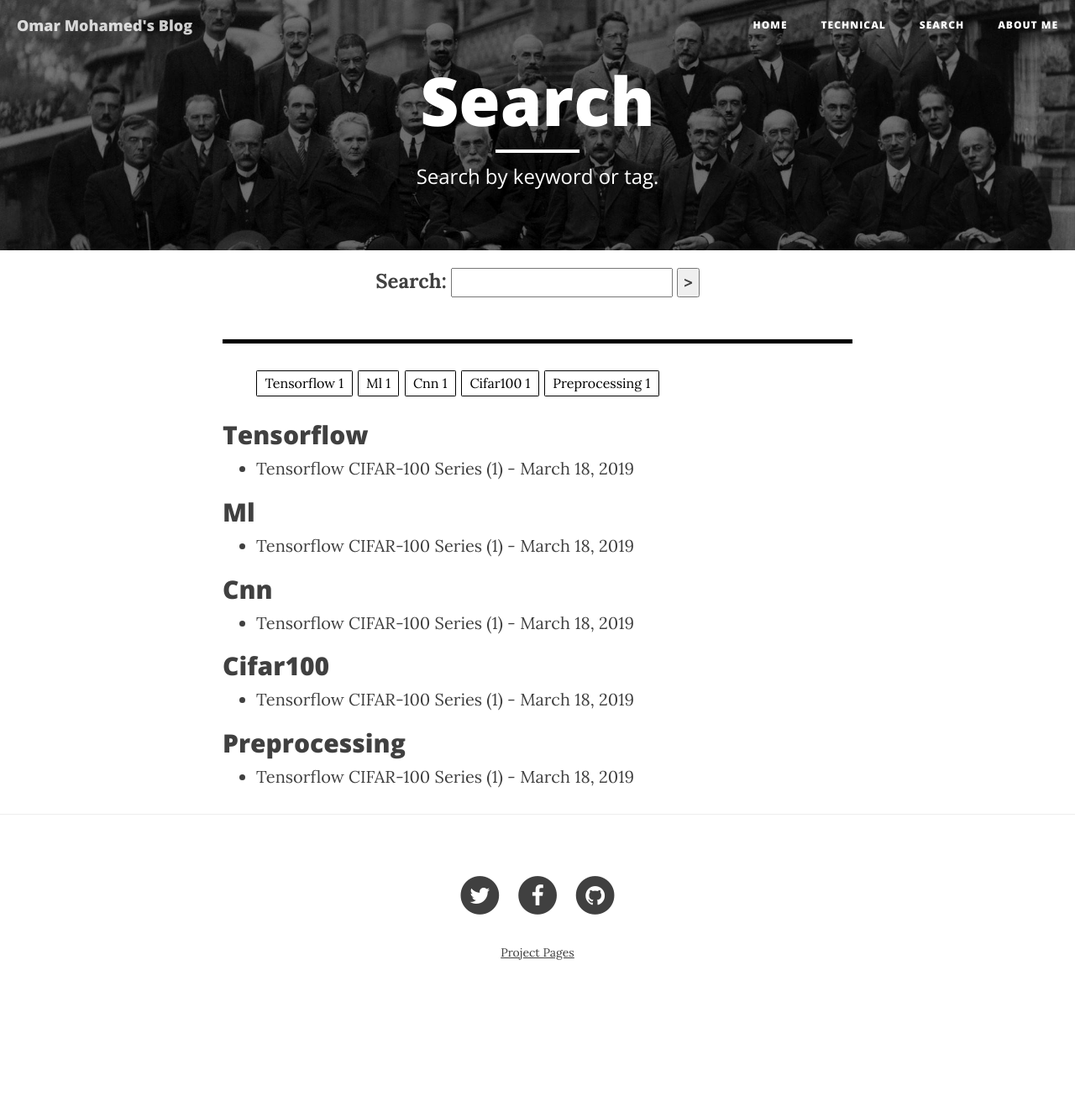
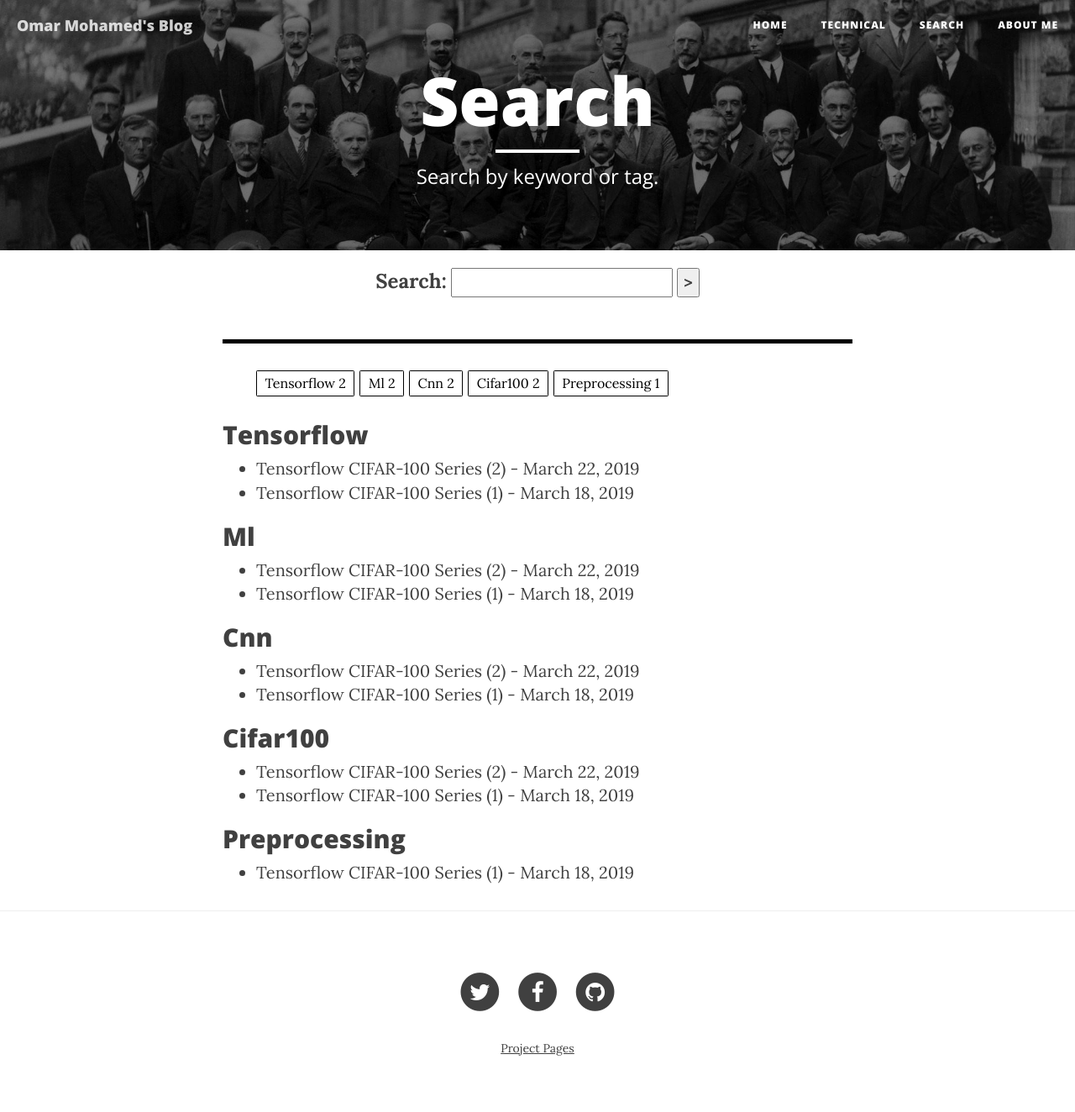
Before and after one commit to omar-mohamed/omar-mohamed.github.io, a Jekyll site: the page built from search/index.html, in a window 1280 px wide. Shown: the whole page at 84% size. Built offline with Jekyll 4.4.1, drawn with Linux system fonts in a browser that asks for light colours; nearby versions of some CDN libraries; before the commit the page ends 1210 px from its top, so only the background shows below that; part of the change alters nothing that is shown.

Commit message:
-added part 2 of cifar series

```diff
--- a/_posts/2019-03-18-Tensorflow-CIFAR-100-Series-1(preprocessing).markdown
+++ b/_posts/2019-03-18-Tensorflow-CIFAR-100-Series-1(preprocessing).markdown
@@ -216,5 +216,5 @@ except Exception as e:
 
 {% endhighlight %}
 
-Now we should be ready for training, which will be done in the next part of the series. If you want to see the full state of the project until now click [here](https://github.com/omar-mohamed/Object-Classification-CIFAR-100) to go the repository.
-See you in part 2.
+Now we should be ready for training, which will be done in the next part of the series. If you want to check the full state of the project until now click [here](https://github.com/omar-mohamed/Object-Classification-CIFAR-100) to go the repository. <br/>
+See you in [part_2](https://omar-mohamed.github.io/technical/2019/03/22/Tensorflow-CIFAR-100-Series-2(CNN)/).
--- /dev/null
+++ b/_posts/2019-03-22-Tensorflow-CIFAR-100-Series-2(CNN).markdown
@@ -0,0 +1,512 @@
+---
+layout:     post
+title:      Tensorflow CIFAR-100 Series (2)
+author:     Omar Mohamed
+tags: 		tensorflow ML CNN CIFAR100
+subtitle:  	CIFAR-100 CNN training
+category:  Technical
+---
+
+In [part_1](https://omar-mohamed.github.io/technical/2019/03/18/Tensorflow-CIFAR-100-Series-1(preprocessing)/) we preprocessed the data saved it in a pickle file for training. In this tutorial we will train a simple CNN and see how it performs.
+
+## Load and reformat the data
+
+This script will begin to download the CIFAR100 dataset in the project folder
+
+{% highlight python %}
+
+from __future__ import print_function
+import numpy as np
+import tensorflow as tf
+from six.moves import cPickle as pickle
+from matplotlib import pyplot as plt
+import random
+
+##################load data#####################
+
+all_data = pickle.load(open('CIFAR_100_processed.pickle', 'rb'))
+train_data = all_data['train_dataset']
+test_data = all_data['test_dataset']
+
+train_labels = all_data['train_labels']
+test_labels = all_data['test_labels']
+label_names = all_data['label_names']
+
+del all_data
+
+#################Format train and test data###################
+
+
+num_channels = 3
+image_size = 32
+
+
+def reformat(dataset):
+    dataset = dataset.reshape(
+        (-1, image_size, image_size, num_channels)).astype(np.float32)
+    return dataset
+
+
+train_data = reformat(train_data)
+test_data = reformat(test_data)
+
+print('train_data shape is : %s' % (train_data.shape,))
+print('test_data shape is : %s' % (test_data.shape,))
+
+test_size = test_data.shape[0]
+train_size = train_data.shape[0]
+
+
+############################################################
+
+{% endhighlight %}
+
+Now the data is loaded and formatted in the correct shape for a cnn in tensorflow.
+
+
+## Model
+
+In this section we will implement the training model. we will begin by adding some constants for the model.
+
+{% highlight python %}
+
+images_labels = 100  # the number of classes
+batch_size = 500  # the number of training samples in a single iteration
+test_batch_size = 500  # used to calculate test predictions over many iterations to avoid memory issues
+
+patch_size_1 = 7  # convolution filter size 1
+patch_size_2 = 5  # convolution filter size 2
+patch_size_3 = 3  # convolution filter size 3
+patch_size_4 = 3  # convolution filter size 4
+
+depth1 = 64  # number of filters in first conv layer
+depth2 = 128  # number of filters in second conv layer
+depth3 = 256  # number of filters in third conv layer
+depth4 = 512  # number of filters in fourth conv layer
+
+num_hidden1 = 2048  # the size of the hidden neurons in fully connected layer
+num_hidden2 = 2048  # the size of the hidden neurons in fully connected layer
+num_hidden3 = 2048  # the size of the hidden neurons in fully connected layer
+
+{% endhighlight %}
+
+The batch size is set at 500, but if you run into memory problems you can make lower it down. These constants give you a hint about the model structure with four convolution layers and three fully connected ones.
+Now let's start defining our tensorflow graph.
+
+{% highlight python %}
+
+
+graph = tf.Graph()
+
+with graph.as_default():
+    # Input data.
+    tf_inputs = tf.placeholder(
+        tf.float32, shape=(None, image_size, image_size, num_channels), name='tf_inputs')
+
+    # labels
+    tf_labels = tf.placeholder(tf.int32, shape=None, name='tf_labels')
+
+    # dropout keep probability of fully connected layers
+    fully_connected_keep_prob = tf.placeholder(tf.float32, name='fully_connected_keep_prob')
+
+    # dropout keep probability of conv layers
+    conv_keep_prob = tf.placeholder(tf.float32, name='conv_keep_prob')
+
+    # boolean to determine if in training mode (used in batch norm)
+    is_training_ph = tf.placeholder(tf.bool, name='is_training')
+
+{% endhighlight %}
+
+Here we defined our inputs with length None to support any input length, and the same goes for the labels. We will also take as input the fully connected keep probability and the convolution keep probability that will be used when performing dropout to fight overfitting the training set. The final placeholder is a boolean to indicate whether we are training or not, it is used
+for batch normalizaton.
+
+{% highlight python %}
+	# a method to normalize the input image to be in range [-1,1]
+	def normalize_inputs(inputs):
+		pixel_depth = 255.0
+		return (inputs - (pixel_depth / 2)) / (pixel_depth / 2)
+
+
+	# a method to return convolutional weights
+	def get_conv_weight(name, shape):
+		return tf.get_variable(name, shape=shape,
+							   initializer=tf.contrib.layers.xavier_initializer_conv2d())
+
+
+	# a method to return fully connected weights
+	def get_fully_connected_weight(name, shape):
+		weights = tf.get_variable(name, shape=shape,
+								  initializer=tf.contrib.layers.xavier_initializer())
+		return weights
+
+{% endhighlight %}
+
+The first method normalizes the input to be in range [-1,1], the second method returns the convolution weights given a name and a shape (returns the same variable in case same name and shape sent) and third is the same but with fully connected weights.
+Now we will begin adding the building blocks of our model.
+
+{% highlight python %}
+    def run_batch_norm(inputs):
+        return tf.layers.batch_normalization(
+            inputs=inputs,
+            axis=-1,
+            momentum=0.997,
+            epsilon=1e-5,
+            center=True,
+            scale=True,
+            training=is_training_ph,
+            fused=True
+        )
+
+
+    # method that runs one fully connected layer with batch normalization and dropout
+    def run_hidden_layer(x, layer_name, input_size, output_size, keep_dropout_rate=1, use_activation=True):
+        with tf.variable_scope(layer_name):
+            hidden = tf.matmul(x, get_fully_connected_weight("weights", [input_size, output_size]))
+
+            hidden = run_batch_norm(hidden)
+
+            if use_activation:
+                hidden = tf.nn.relu(hidden)
+            hidden = tf.nn.dropout(hidden, keep_dropout_rate)
+            return hidden
+
+    # method that runs one convolution block
+    def run_conv_block(x, layer_name, filter_size, input_depth, output_depth):
+        with tf.variable_scope(layer_name):
+            conv = run_batch_norm(x)
+            conv = tf.nn.conv2d(conv,
+                                get_conv_weight("weights", [filter_size, filter_size, input_depth, output_depth]),
+                                [1, 1, 1, 1], padding='SAME')
+            conv = tf.nn.max_pool(value=conv, ksize=[1, 2, 2, 1], strides=[1, 2, 2, 1], padding='SAME')
+            conv = run_batch_norm(conv)
+            conv = tf.nn.relu(conv)
+            conv = tf.nn.dropout(hidden, conv_keep_prob)
+
+            return conv
+
+{% endhighlight %}
+
+The first method runs batch normalization on a layer. The second runs a fully connected one by multiplying the weights, run batch norm and relu activation(if not last layer).
+The final method runs a conv layer by running batch norm, conv2d, max pool, batch norm, relu, then dropout. It's inspired by the res net block but here we use single conv weights instead of two.
+We now have all the building blocks, so let's define our model.
+
+{% highlight python %}
+    # Model.
+    def model(data):
+        hidden = normalize_inputs(data)
+
+        # first conv block
+        hidden = run_conv_block(hidden, "conv_block_1", patch_size_1, num_channels, depth1)
+        # second conv block
+        hidden = run_conv_block(hidden, "conv_block_2", patch_size_2, depth1, depth2)
+        # third conv block
+        hidden = run_conv_block(hidden, "conv_block_3", patch_size_3, depth2, depth3)
+        # fourth conv block
+        hidden = run_conv_block(hidden, "conv_block_4", patch_size_4, depth3, depth4)
+
+        # flatten
+        hidden = tf.contrib.layers.flatten(hidden)
+
+        #  fully connected layers
+        hidden = run_hidden_layer(hidden, "fully_connected_1", hidden.shape[1], num_hidden2, fully_connected_keep_prob,
+                                  use_activation=True)
+
+        hidden = run_hidden_layer(hidden, "fully_connected_2", num_hidden2, num_hidden3, fully_connected_keep_prob,
+                                  use_activation=True)
+
+        hidden = run_hidden_layer(hidden, "fully_connected_3", num_hidden3, images_labels, 1, use_activation=False)
+
+        return hidden
+
+
+{% endhighlight %}
+
+Given an input we first normalize it, run four convolution blocks, then three fully connected ones and get the logits.
+Now we compute the loss and update the weights.
+
+{% highlight python %}
+    # Training computation.
+    logits = model(tf_inputs)
+
+    # loss of softmax with cross entropy
+    tf_loss = tf.reduce_mean(
+        tf.nn.sparse_softmax_cross_entropy_with_logits(labels=tf_labels, logits=logits))
+
+    # for saving batch normalization values
+    update_ops = tf.get_collection(tf.GraphKeys.UPDATE_OPS)
+    with tf.control_dependencies(update_ops):
+        # use learning rate decay
+
+        # tf.train.exponential_decay(learning_rate, global_step, decay_steps, decay_rate, staircase=False, name=None)
+        # decayed_learning_rate = learning_rate *decay_rate ^ (global_step / decay_steps)
+        global_step = tf.Variable(0, trainable=False)
+        learning_rate = tf.train.exponential_decay(0.0005, global_step, train_size/batch_size, 0.99, staircase=True)
+
+        # Optimizer.
+        optimizer = tf.train.AdamOptimizer(learning_rate=learning_rate)
+        tvars = tf.trainable_variables()
+        grads, _ = tf.clip_by_global_norm(tf.gradients(tf_loss, tvars),
+                                          100.0)  # gradient clipping
+        optimize = optimizer.apply_gradients(
+            zip(grads, tvars),
+            global_step=global_step)
+{% endhighlight %}
+
+We get the loss using cross entropy on softmax of logits. UPDATE_OPS is used for batch normalization to save the values in case you want to predict given a new input.
+We also use learning rate decay and adam optimizer with gradient clipping.
+Now we only need to handle inputs than need to be predicted.
+{% highlight python %}
+    # Predictions for the inputs.
+
+    tf_predictions = tf.nn.softmax(logits)
+    tf_predictions = tf.identity(tf_predictions, name='tf_predictions')
+{% endhighlight %}
+
+Well that was simple...
+
+## Session
+
+In tensorflow you need to create a session to be able to train your model. So let's do that.
+
+{% highlight python %}
+
+########################Training Session###########################
+
+# computes accuracy given the predictions and real labels
+def accuracy(predictions, labels):
+    batch_size = predictions.shape[0]
+    sum = np.sum(predictions == labels)
+    acc = (100.0 * sum) / batch_size
+    return acc, predictions
+
+num_epochs = 100  # number of training epochs
+
+# used for drawing error and accuracy over time
+
+# augmented training batch
+training_batch_loss = []
+training_batch_loss_iteration = []
+training_batch_accuracy = []
+training_batch_accuracy_iteration = []
+
+# normal training set
+train_accuracy = []
+train_accuracy_iteration = []
+
+train_loss = []
+train_loss_iteration = []
+
+# test set
+test_accuracy = []
+test_accuracy_iteration = []
+
+test_loss = []
+test_loss_iteration = []
+
+early_stop_counter = 3  # stop if test loss is not decreasing for early_stop_counter iterations
+
+{% endhighlight %}
+
+The first method computes the accuracy of the prediction. We will be training for 100 epoch but we will also be using early stopping in case the loss on test set
+is increasing for 3 epochs. The rest of the values are used for drawing purposes. Now we are ready to begin the session.
+
+{% highlight python %}
+with tf.Session(graph=graph, config=tf.ConfigProto(log_device_placement=True)) as session:
+    tf.global_variables_initializer().run()
+    # to save model after finishing
+    saver = tf.train.Saver()
+    writer = tf.summary.FileWriter('./graph_info', session.graph)
+    step = 0
+
+    # method to return accuracy and loss over the sent dataset in steps
+    def getAccuracyAndLoss(dataset, labels, batch_size):
+        data_size = dataset.shape[0]
+        pred = np.zeros((data_size, images_labels))
+        overall_loss = 0
+        num_iterations = 0
+        for offset in range(0, data_size, batch_size):
+            batch_labels = labels[offset:(offset + batch_size)]
+
+            batch_data = dataset[offset:(offset + batch_size), :]
+            feed_dict = {tf_inputs: batch_data, tf_labels: batch_labels, fully_connected_keep_prob: 1.0,
+                         is_training_ph: False,
+                         conv_keep_prob: 1.0}
+            predictions, l = session.run(
+                [tf_predictions, tf_loss], feed_dict=feed_dict)
+
+            pred[offset:offset + batch_size, :] = predictions
+            overall_loss = overall_loss + l
+            num_iterations = num_iterations + 1
+        # calculate accuracy and loss
+        overall_loss = overall_loss / num_iterations
+        overall_acc, predictions = accuracy(np.argmax(pred, axis=1), labels)
+        return overall_acc, overall_loss, predictions
+
+    def train_epoch(dataset, labels, batch_size):
+        data_size = dataset.shape[0]
+        global step
+        for offset in range(0, data_size, batch_size):
+            batch_data = dataset[offset:(offset + batch_size), :]
+            batch_labels = labels[offset:(offset + batch_size)]
+            # train on batch and get accuracy and loss
+            feed_dict = {tf_inputs: batch_data, tf_labels: batch_labels, fully_connected_keep_prob: 0.5,
+                         conv_keep_prob: train_conv_keep_prob, is_training_ph: True}
+
+            _, l, predictions, lr = session.run(
+                [optimize, tf_loss, tf_predictions, learning_rate], feed_dict=feed_dict)
+
+            # print results on mini-batch every 5 iteration
+            if (step % 25 == 0):
+                print('Learning rate at step %d: %.14f' % (step, lr))
+                print('DropBlock keep probability at step %d: %.14f' % (step, train_conv_keep_prob))
+                print('Minibatch loss at step %d: %f' % (step, l))
+                batch_train_accuracy, _ = accuracy(np.argmax(predictions, axis=1), batch_labels)
+                print('Minibatch accuracy: %.1f%%' % batch_train_accuracy)
+                # save data for plotting
+                training_batch_loss.append(l)
+                training_batch_loss_iteration.append(step)
+                training_batch_accuracy.append(batch_train_accuracy)
+                training_batch_accuracy_iteration.append(step)
+            step = step + 1
+{% endhighlight %}
+
+Here we start the session and make a method to get accuracy and loss given the data and its labels, and make a method to run one training epoch.
+Now let's use them.
+
+{% highlight python %}
+
+    train_conv_keep_prob = 0.85
+    train_conv_keep_prob_min = 0.85 # for linear decrease limit
+	train_conv_keep_prob_decrease_per_epoch = 0.005 # for linear decrease after every epoch
+    test_predictions = None
+    print('Initialized')
+    for epoch in range(num_epochs):
+
+        train_epoch(train_data, train_labels, batch_size)
+
+        if train_conv_keep_prob > train_conv_keep_prob_min:
+            train_conv_keep_prob = train_conv_keep_prob - train_conv_keep_prob_decrease_per_epoch
+
+        # calculate train loss and accuracy
+        overall_train_accuracy, overall_train_loss, _ = getAccuracyAndLoss(train_data, train_labels, batch_size)
+        print('train set loss at epoch %d: %f' % (epoch+1, overall_train_loss))
+        print('train set accuracy: %.1f%%' % overall_train_accuracy)
+
+        # used for plotting
+        train_loss.append(overall_train_loss)
+        train_loss_iteration.append(epoch+1)
+        train_accuracy.append(overall_train_accuracy)
+        train_accuracy_iteration.append(epoch+1)
+
+        # calculate test loss and accuracy
+        overall_test_accuracy, overall_test_loss, test_predictions = getAccuracyAndLoss(test_data, test_labels,
+                                                                                        test_batch_size)
+        print('test set loss at epoch %d: %f' % (epoch+1, overall_test_loss))
+        print('test set accuracy: %.1f%%' % overall_test_accuracy)
+        # used for plotting
+        test_loss.append(overall_test_loss)
+        test_loss_iteration.append(epoch+1)
+        test_accuracy.append(overall_test_accuracy)
+        test_accuracy_iteration.append(epoch+1)
+
+
+        # early stopping checking
+        size = len(test_loss)
+        if size > early_stop_counter:
+            should_stop = True
+            for i in range(early_stop_counter):
+                if test_loss[size - 1 - i] <= test_loss[size - 2 - i]:
+                    should_stop = False
+                    break
+            if should_stop:
+                print("Early stopping.")
+                break
+
+    writer.close()
+    saver.save(session, "./saved_model/model.ckpt")
+{% endhighlight %}
+
+We run a loop for the number of epochs and after each epoch we calculate loss and accuracy for full training set and test set and save the results for plotting.
+We also check if we should early stop and save the model after we finish.
+Now let's draw the figures.
+
+
+
+{% highlight python %}
+
+###############################Plot Results and save images##############################
+
+# saves accuracy and loss images in folder output_images
+def plot_x_y(x, y, figure_name, x_axis_name, y_axis_name, ylim=[0, 100]):
+    plt.figure()
+    plt.plot(x, y)
+    plt.xlabel(x_axis_name)
+    plt.ylabel(y_axis_name)
+    axes = plt.gca()
+    axes.set_ylim(ylim)
+    # plt.legend([line_name],loc='upper left')
+    plt.savefig('./output_images/' + figure_name)
+    plt.show()
+
+
+plot_x_y(training_batch_loss_iteration, training_batch_loss, 'training_batches_loss.png', 'iteration',
+         'augmented training batch loss', [0, 15])
+plot_x_y(training_batch_accuracy_iteration, training_batch_accuracy, 'training_batches_acc.png', 'iteration',
+         'augmented training batch accuracy')
+
+plot_x_y(train_loss_iteration, train_loss, 'train_loss.png', 'epoch', 'training set loss', [0, 15])
+plot_x_y(train_accuracy_iteration, train_accuracy, 'training_acc.png', 'epoch', 'training set accuracy')
+
+plot_x_y(test_loss_iteration, test_loss, 'test_loss.png', 'epoch', 'test set loss', [0, 15])
+plot_x_y(test_accuracy_iteration, test_accuracy, 'test_acc.png', 'epoch', 'test set accuracy')
+
+
+
+# a method to display and save a sample of the predictions from test set
+def disp_prediction_samples(predictions, dataset, num_images, cmap=None):
+    for image_num in range(num_images):
+        items = random.sample(range(dataset.shape[0]), 8)
+        for i, item in enumerate(items):
+            plt.subplot(2, 4, i + 1)
+            plt.axis('off')
+            plt.title(label_names[predictions[item]])
+            plt.imshow(np.array(dataset[item, :, :], dtype='uint8'), cmap=cmap, interpolation='none')
+        plt.savefig('./output_images/' + 'predictions' + str(image_num + 1) + '.png')
+        # plt.show()
+
+
+disp_prediction_samples(test_predictions, test_data, 10)
+
+print('Final training set accuracy: %.1f%%' % train_accuracy[-1])
+print('Final training set loss: %.4f' % train_loss[-1])
+
+print('Final test set accuracy: %.1f%%' % test_accuracy[-1])
+print('Final test set loss: %.4f' % test_loss[-1])
+
+{% endhighlight %}
+
+Now we have drawn the plots and also showed a prediction sample. So... What were the results?
+
+## Results
+
+Here are the results of this simple model:
+
+Final training set accuracy: 99.4%
+Final training set loss: 0.0377
+Final test set accuracy: 56.8%
+Final test set loss: 1.8212
+
+![image](https://user-images.githubusercontent.com/6074821/54788263-16be6700-4c37-11e9-9a5d-b20315c59e0c.png)
+
+![image](https://user-images.githubusercontent.com/6074821/54788272-1de57500-4c37-11e9-97c7-57b91e1ec3de.png)
+
+![image](https://user-images.githubusercontent.com/6074821/54788279-2473ec80-4c37-11e9-8f17-daadc16571fe.png)
+
+![image](https://user-images.githubusercontent.com/6074821/54788291-2b026400-4c37-11e9-82d1-47a6e8e2b83d.png)
+
+Not the best thing in the world, unfortunately.. It's apparent that there is a massive case of over fitting here, and it's understandable given that every class only has 500 images to learn from.
+And we also note that it stopped after 30 epochs because the test loss was increasing. What can we do to make it perform better on the test set?
+Well..lots of things, we are just getting started. In the next tutorial we will see how we can load the saved model and make predictions with it. After that
+we will start to make small but important enhancements to our model to make it generalize better to the test set.
+If you want to check the full state of the project until now click [here](https://github.com/omar-mohamed/Object-Classification-CIFAR-100) to go the repository. <br/>
+See you in part 3.
```
